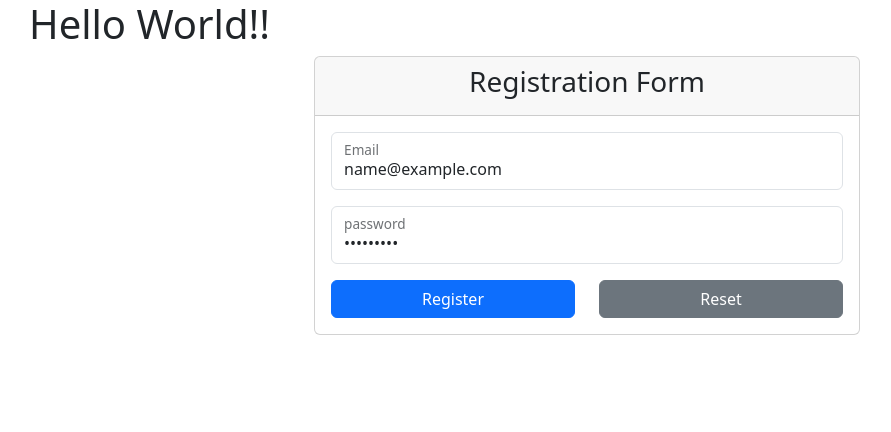
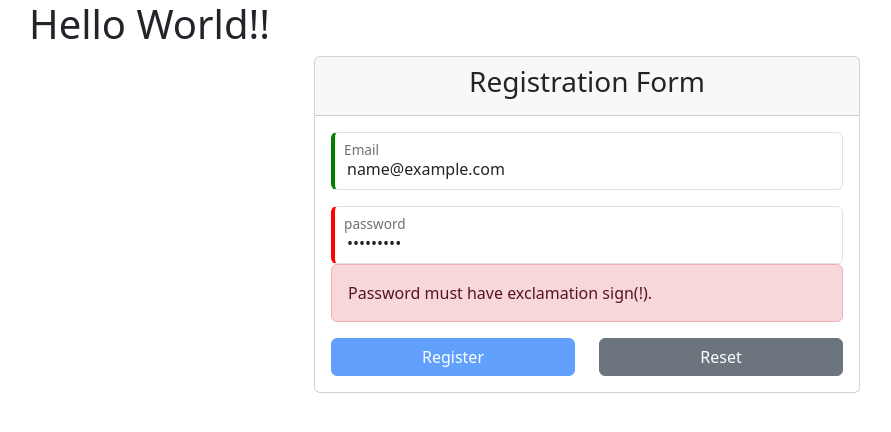
Before and after one commit to synergy2411/nov-24-ng, an Angular app in the folder frontend-app/: page / in a window 1280 px wide. Both pictures are taken after typing "name@example.com", "Sample123" into the empty fields and a click on the button "Reset". Shown: the top 432 px of the page, without its empty margins (53-944 px from the left). Built offline with nearby package versions, Linux system fonts and the light colour scheme.

Commit message:
custom validation added

```diff
--- a/frontend-app/src/app/components/demo/auth/registration/registration.component.css
+++ b/frontend-app/src/app/components/demo/auth/registration/registration.component.css
@@ -0,0 +1,12 @@
+.ng-invalid.ng-dirty[name="email"] {
+  border-left: 4px red solid;
+}
+.ng-valid.ng-dirty[name="email"] {
+  border-left: 4px green solid;
+}
+.ng-invalid.ng-dirty[name="password"] {
+  border-left: 4px red solid;
+}
+.ng-valid.ng-dirty[name="password"] {
+  border-left: 4px green solid;
+}
--- a/frontend-app/src/app/components/demo/auth/registration/registration.component.html
+++ b/frontend-app/src/app/components/demo/auth/registration/registration.component.html
@@ -17,6 +17,17 @@
               [formControl]="username"
             />
             <label for="email">Email</label>
+
+            <div *ngIf="username.touched && username.invalid">
+              <div *ngIf="username.hasError('required')">
+                <p class="alert alert-danger">Username is mandatory field.</p>
+              </div>
+              <div *ngIf="username.hasError('email')">
+                <p class="alert alert-danger">
+                  Username should be in email format.
+                </p>
+              </div>
+            </div>
           </div>
 
           <!-- password -->
@@ -31,6 +42,22 @@
               [formControl]="password"
             />
             <label for="password">password</label>
+
+            <div *ngIf="password.touched && password.invalid">
+              <div *ngIf="password.hasError('required')">
+                <p class="alert alert-danger">Password is mandatory field</p>
+              </div>
+              <div *ngIf="password.hasError('minlength')">
+                <p class="alert alert-danger">
+                  Password must have 6 characters
+                </p>
+              </div>
+              <div *ngIf="password.hasError('hasExclError')">
+                <p class="alert alert-danger">
+                  Password must have exclamation sign(!).
+                </p>
+              </div>
+            </div>
           </div>
 
           <!-- buttons -->
--- a/frontend-app/src/app/components/demo/auth/registration/registration.component.ts
+++ b/frontend-app/src/app/components/demo/auth/registration/registration.component.ts
@@ -1,8 +1,10 @@
 import { Component, OnInit } from '@angular/core';
 import {
+  AbstractControl,
   FormBuilder,
   FormControl,
   FormGroup,
+  ValidationErrors,
   Validators,
 } from '@angular/forms';
 
@@ -16,6 +18,7 @@ export class RegistrationComponent implements OnInit {
   password = new FormControl('', [
     Validators.required,
     Validators.minLength(6),
+    this.hasExclamationMark,
   ]);
 
   registrationForm!: FormGroup;
@@ -30,6 +33,11 @@ export class RegistrationComponent implements OnInit {
   ngOnInit(): void {}
 
   onSubmit() {
-    console.log(this.registrationForm);
+    console.log(this.registrationForm.value);
+  }
+
+  hasExclamationMark(control: AbstractControl): ValidationErrors | null {
+    const position = control.value.indexOf('!');
+    return position >= 0 ? null : { hasExclError: true };
   }
 }
```
